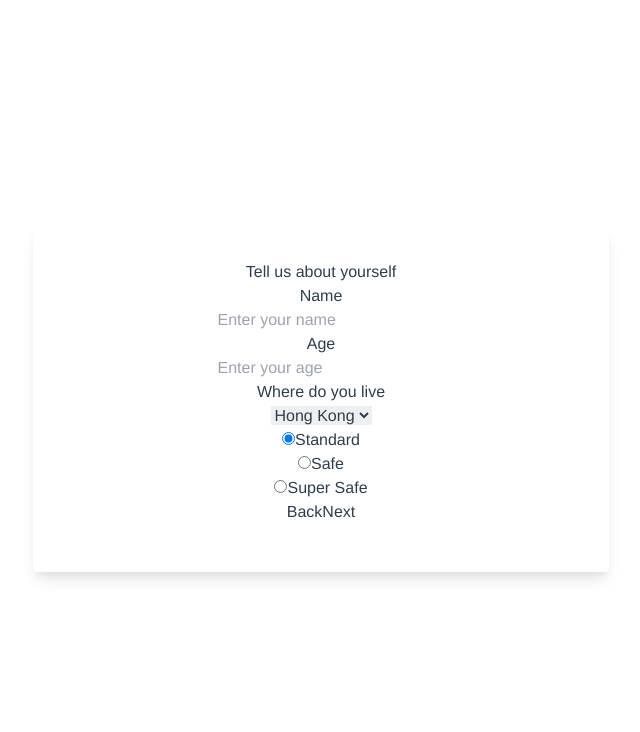
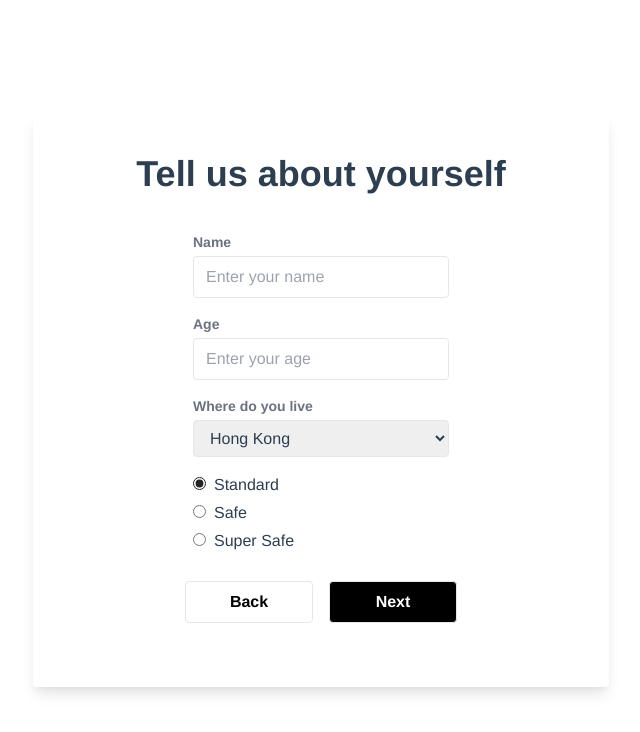
Before and after one commit to muneebShabbir/premium-calculator, a Vue app: page / in a window 1280 px wide. Both pictures are taken after a click on the button "Start". Shown: the top 732 px of the page, without its empty margins (319-959 px from the left). Built offline with nearby package versions, Linux system fonts and the light colour scheme.

Commit message:
step two style added

```diff
--- a/src/App.vue
+++ b/src/App.vue
@@ -6,8 +6,25 @@
 
 <style>
 .primary-button {
-  @apply bg-black text-white font-bold py-2 px-4 border rounded;
+  @apply bg-black text-white font-bold py-2 px-4 border rounded w-32;
 }
+.secondary-button {
+  @apply bg-white text-black font-bold py-2 px-4 border rounded w-32;
+}
+.page-heading {
+  @apply text-4xl font-bold leading-relaxed mb-5;
+}
+.form-field {
+  @apply border rounded py-2 px-3 w-full;
+}
+.form-field-label {
+  @apply text-left text-sm font-semibold text-gray-500 pb-1;
+}
+
+input[type='radio'] {
+    accent-color: #232323;
+}
+
 #app {
   font-family: Avenir, Helvetica, Arial, sans-serif;
   -webkit-font-smoothing: antialiased;
@@ -15,17 +32,4 @@
   text-align: center;
   color: #2c3e50;
 }
-
-nav {
-  padding: 30px;
-}
-
-nav a {
-  font-weight: bold;
-  color: #2c3e50;
-}
-
-nav a.router-link-exact-active {
-  color: #42b983;
-}
 </style>
--- a/src/components/FormStep1.vue
+++ b/src/components/FormStep1.vue
@@ -1,6 +1,6 @@
 <template>
   <div class="grid grid-cols-1">
-    <h1 class="text-4xl font-bold leading-relaxed mb-5">Hello There!</h1>
+    <h1 class="page-heading">Hello There!</h1>
     <p class="mb-5">
       Lets buy some insurance. Its going to take only few ssteps.
     </p>
--- a/src/components/FormStep2.vue
+++ b/src/components/FormStep2.vue
@@ -1,22 +1,24 @@
 <template>
-  <div class="hello">
-    <h1>Tell us about yourself</h1>
   <div>
-      <div>Name</div>
-      <div><input v-model="form.name" placeholder="Enter your name"></div>
-    </div>
-
-    <div>
-      <div>Age</div>
-      <div>
-        <input type="text" onkeypress="return /[0-9]/i.test(event.key)" v-model="form.age" placeholder="Enter your age" maxlength="3">
+    <h1 class="page-heading">Tell us about yourself</h1>
+    <div class="flex flex-col items-center py-2">
+      <div class="md:w-1/2">
+        <div class="form-field-label">Name</div>
+        <input class="form-field" v-model="form.name" placeholder="Enter your name">
       </div>
     </div>
 
-    <div>
-      <div>Where do you live</div>
-      <div>
-        <select v-model="form.country">
+    <div class="flex flex-col items-center py-2">
+      <div class="md:w-1/2">
+        <div class="form-field-label">Age</div>
+        <input class="form-field" type="text" onkeypress="return /[0-9]/i.test(event.key)" v-model="form.age" placeholder="Enter your age" maxlength="3">
+      </div>
+    </div>
+
+    <div class="flex flex-col items-center py-2">
+      <div class="md:w-1/2">
+        <div class="form-field-label">Where do you live</div>
+        <select class="form-field" v-model="form.country">
             <!-- <option disabled value="">Please select one</option> -->
             <option v-for="option in countryOptions" v-bind:value="option" :key="option.currencyCode">
               {{ option.countryName }}
@@ -25,25 +27,26 @@
       </div>
     </div>
 
-
-    <div>
-
-      <span v-for="inPackage in packageList" :key="inPackage.id">
+    <div class="flex flex-col items-center py-2">
+      <div class="md:w-1/2 text-left">
+        <div class="pb-1" v-for="inPackage in packageList" :key="inPackage.id">
           <input type="radio" :id="inPackage.id" :value="inPackage" name="package" v-model="form.package">
-        <label :for="inPackage.id">{{inPackage.text}}
+          <label class="ml-2" :for="inPackage.id">{{inPackage.text}}
             <span v-if="inPackage.percentage > 0 && form.country && form.age">
               (+{{getAdditionalAmount(inPackage.percentage)}}{{form.country.currencyCode}}, {{inPackage.percentage}}%)
             </span>
             </label>
           <br>
-      </span>
         </div>
-    <div v-if="totalPremium">
-      Your Premium is: {{totalPremium}}
       </div>
-    <div>
-      <button @click="stepBack">Back</button>
-      <button @click="stepForward" :disabled="!(form.name && form.age)">Next</button>
+    </div>
+
+    <div class="py-5 text-xl font-bold space-x-4" v-if="totalPremium">
+      <span>Your Premium is: </span> <span>{{totalPremium}}{{form.country.currencyCode}}</span>
+    </div>
+    <div class="py-4 space-x-4">
+      <button class="secondary-button" @click="stepBack">Back</button>
+      <button class="primary-button" @click="stepForward" :disabled="!(form.name && form.age)">Next</button>
     </div>
   </div>
 </template>
```
Lines whose indentation alone changed are shown as unchanged.
